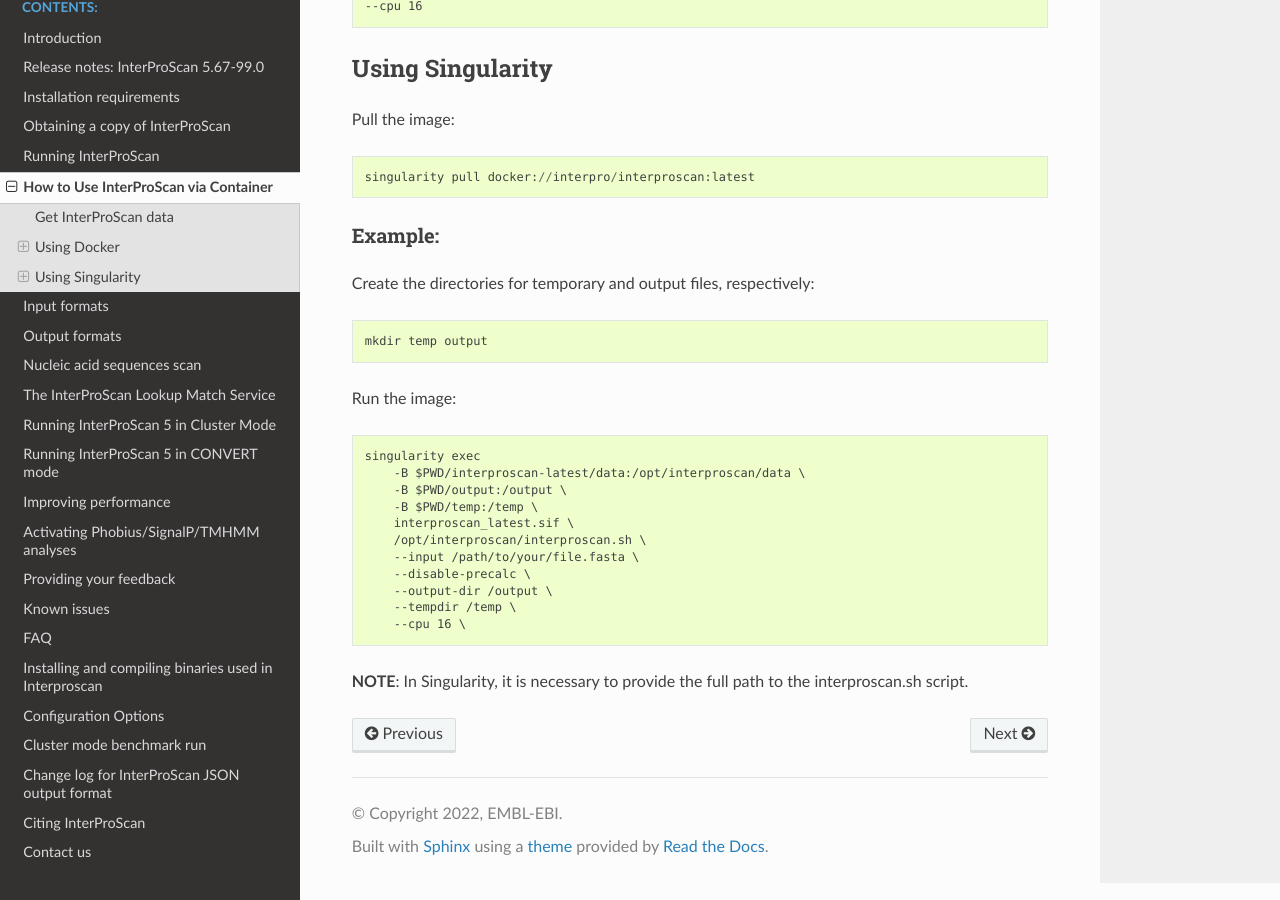
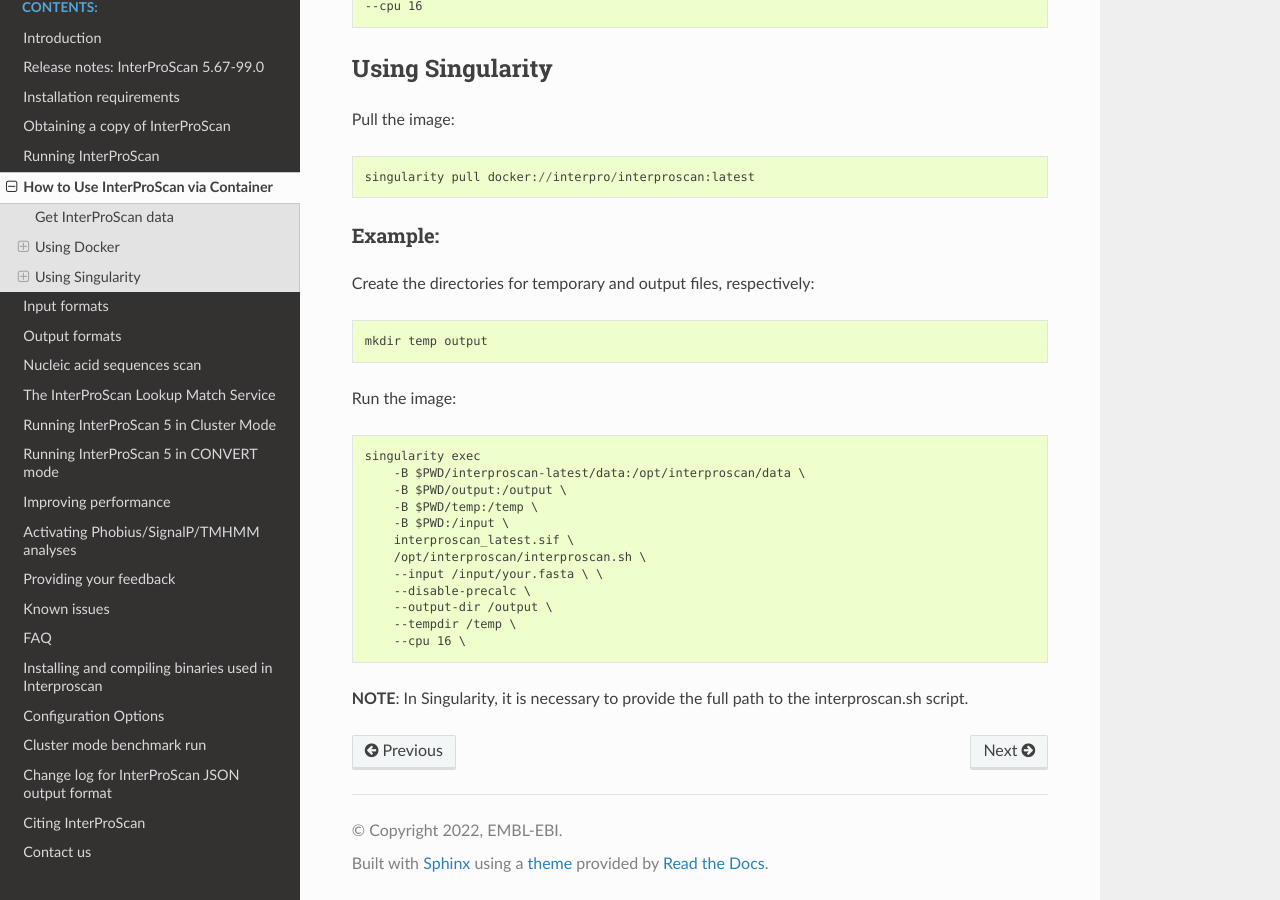
Before and after one commit to ebi-pf-team/interproscan-docs, a Sphinx documentation site: the page built from docs/HowToUseViaContainer.rst, in a window 1280 px wide and 900 px high, scrolled down 1415 px. Built offline with Sphinx 7.4.7 and the Read the Docs theme 2.0.0, drawn with Linux system fonts in a browser that asks for light colours.

Commit message:
Update HowToUseViaContainer.rst

```diff
--- a/docs/HowToUseViaContainer.rst
+++ b/docs/HowToUseViaContainer.rst
@@ -1,5 +1,5 @@
 How to Use InterProScan via Container
-==================================
+=====================================
 
 InterProScan can be used via Docker or Singularity to simplify the installation and execution process in different computing environments.
 
@@ -8,7 +8,7 @@ Before using InterProScan 5 via container, make sure you are using Linux operati
 The image (https://hub.docker.com/r/interpro/interproscan) does not include the data required to run InterProScan, which needs to be downloaded separately.
 
 Get InterProScan data
-~~~~~~~~~~~~~~~~~~~~~~~~~
+~~~~~~~~~~~~~~~~~~~~~
 
 For the latest InterProScan release (5.67-99.0), data can be downloaded with the following command:
 
@@ -33,14 +33,14 @@ The data will be extracted to interproscan-5.67-99.0/data.
 
 
 Using Docker
-~~~~~~~~~~~~~~~~~~~~~~~~~
+~~~~~~~~~~~~
 
 Pull the image:
 ::
     docker pull interpro/interproscan
 
 Example:
-^^^^^^^^^^
+^^^^^^^^
 
 Create the directories for temporary and output files, respectively:
 
@@ -64,14 +64,15 @@ Run the image:
     --cpu 16
 
 Using Singularity
-~~~~~~~~~~~~~~~~~~~~~~~~~~~~~~~~~~~~~~~~~~~~~~~~~~~~~~~~~~~~~~
+~~~~~~~~~~~~~~~~~
+
 Pull the image:
 ::
 
     singularity pull docker://interpro/interproscan:latest
 
 Example:
-^^^^^^^^^^
+^^^^^^^^
 
 Create the directories for temporary and output files, respectively:
 
@@ -87,9 +88,10 @@ Run the image:
         -B $PWD/interproscan-latest/data:/opt/interproscan/data \
         -B $PWD/output:/output \
         -B $PWD/temp:/temp \
+        -B $PWD:/input \
         interproscan_latest.sif \
         /opt/interproscan/interproscan.sh \
-        --input /path/to/your/file.fasta \
+        --input /input/your.fasta \ \
         --disable-precalc \
         --output-dir /output \
         --tempdir /temp \
```
